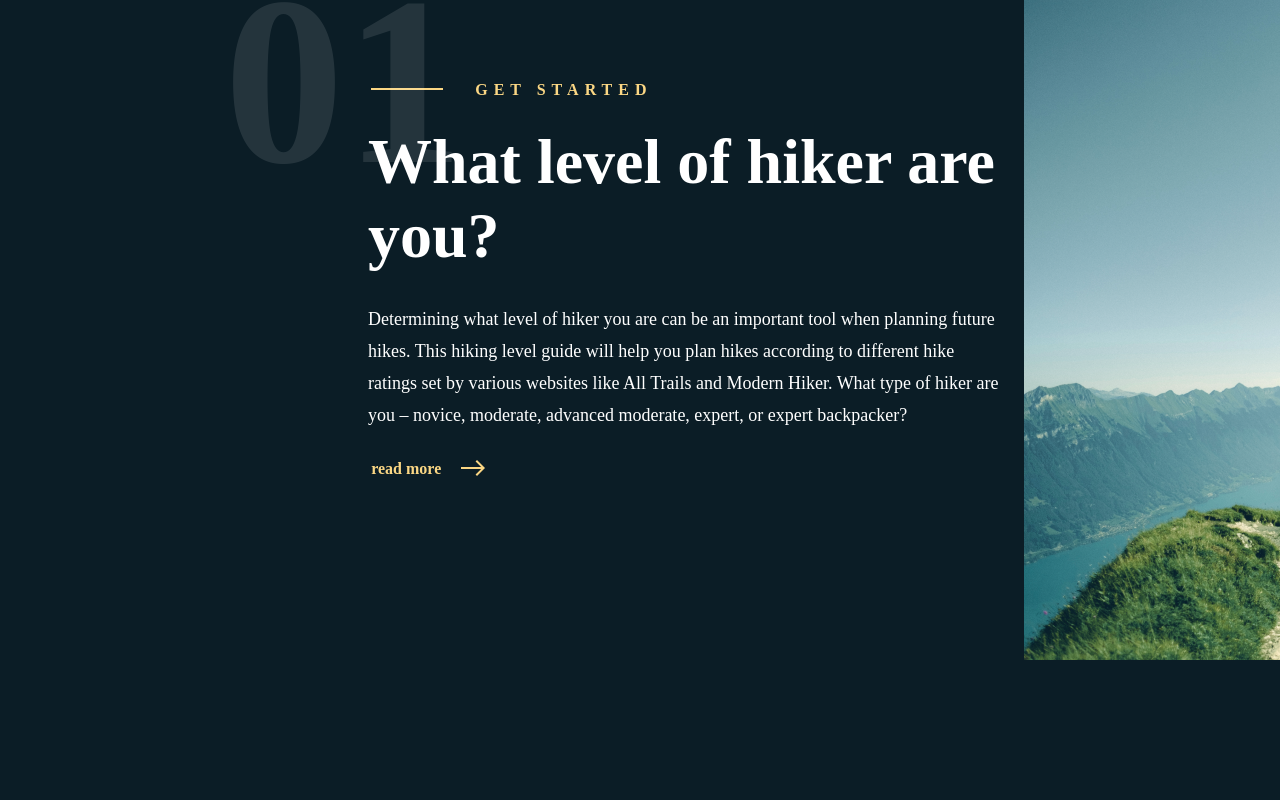
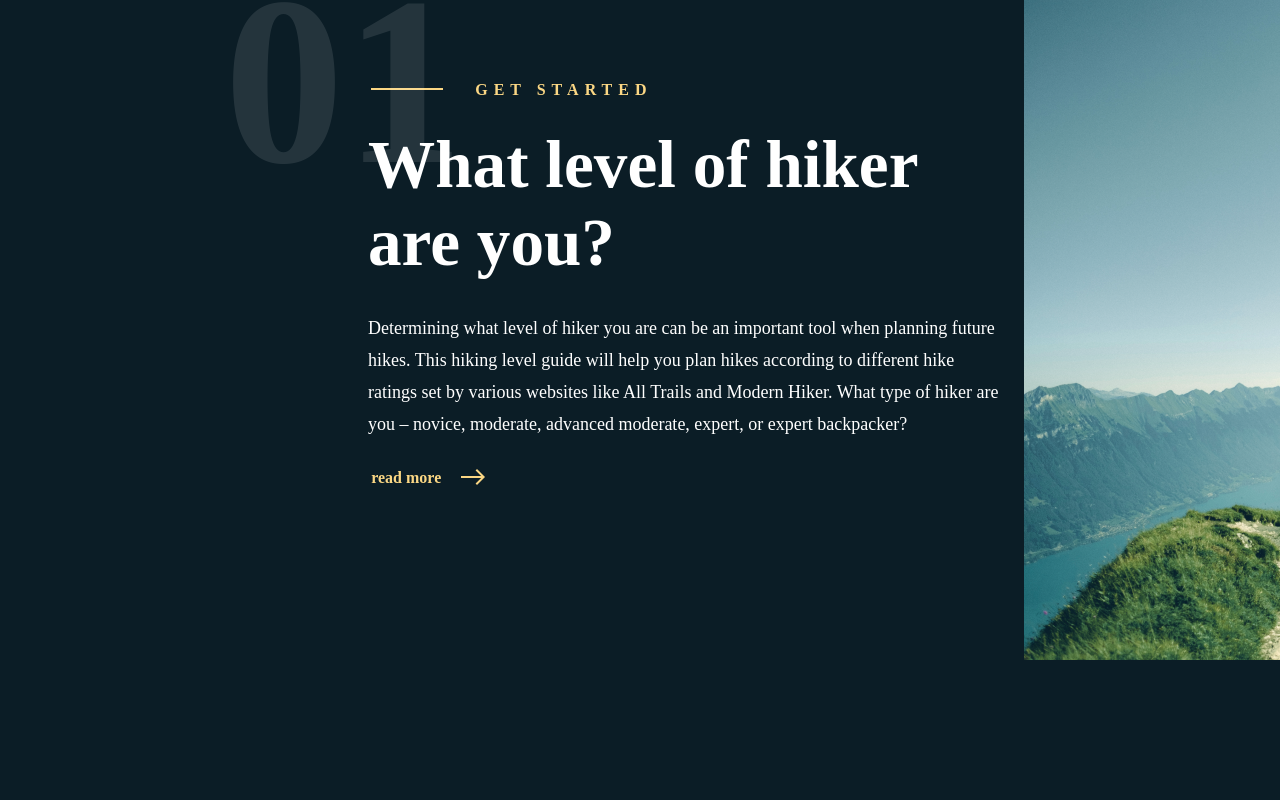
Before and after one commit to Maxv1z/trvl-landing-page, a React (Create React App) app: page / in a window 1280 px wide. Shown: the part 1020-1820 px from the top of the page. Built offline with nearby package versions, Linux system fonts and the light colour scheme; a web font is replaced by a local one.

Commit message:
Content header font-size and heigth  of the last section

```diff
--- a/src/App.js
+++ b/src/App.js
@@ -33,7 +33,7 @@ function App() {
     { section: 1, height: 990 },
     { section: 2, height: 1900 },
     { section: 3, height: 2600 },
-    { section: 4, height: 3400 },
+    { section: 4, height: 3200 },
   ];
 
   const [activeSection, setActiveSection] = useState(0);
--- a/src/components/content/content.style.scss
+++ b/src/components/content/content.style.scss
@@ -47,7 +47,7 @@
       text-align: left;
       color: #fff;
       font-family: "Chronicle-Medium";
-      font-size: 4rem;
+      font-size: 4.2rem;
       font-style: normal;
       font-weight: 600;
       line-height: normal;
```
